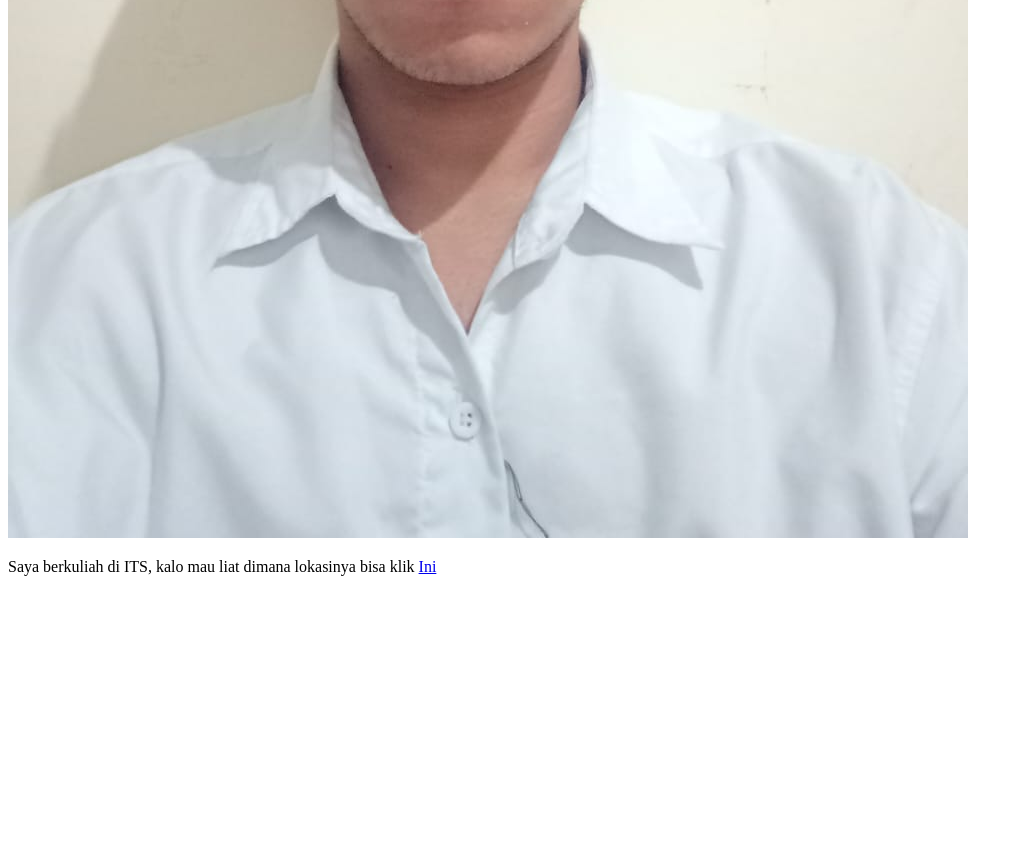
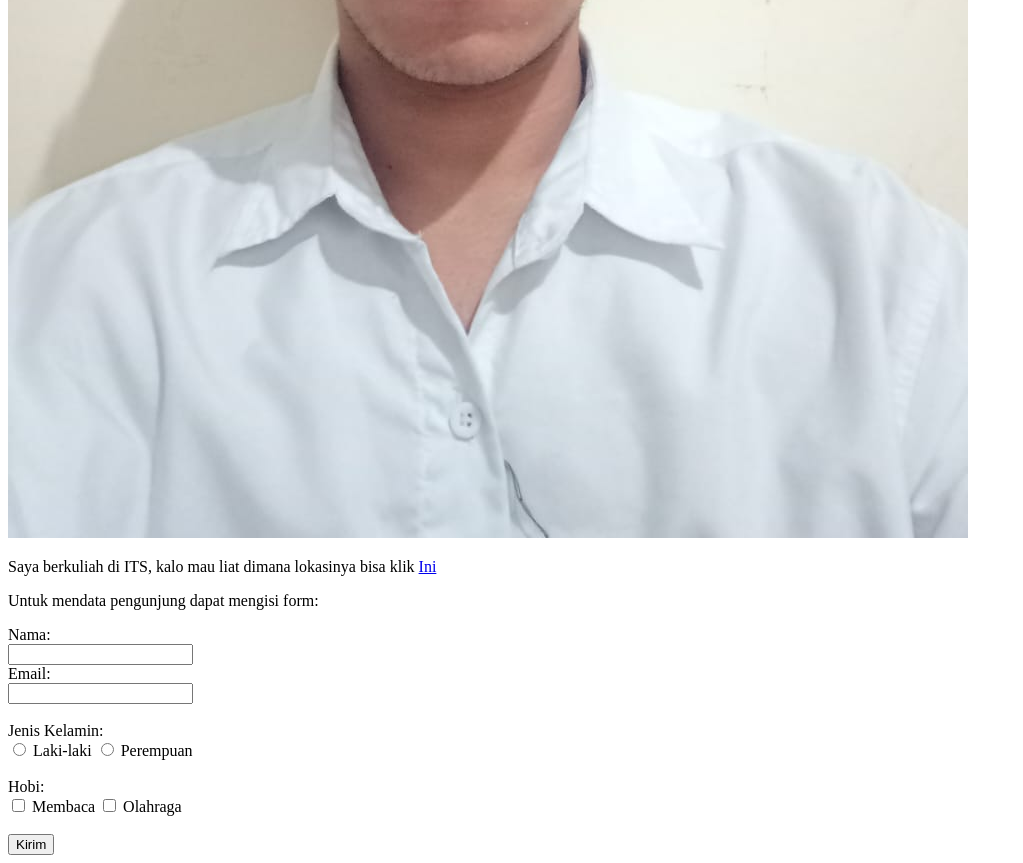
Before and after one commit to Shadow2j/profile-raymond, a plain HTML site: page index.html in a window 1280 px wide. Shown: the part 1153-2016 px from the top of the page, without its empty margins (0-1023 px from the left). Before the commit the page ends 1745 px from the top, so only its background shows below. Drawn offline with Linux system fonts and the light colour scheme.

Commit message:
Update index.html

```diff
--- a/index.html
+++ b/index.html
@@ -37,5 +37,33 @@
     <p id="r2">Foto saya:</p>
     <img src="WhatsApp Image 2025-09-01 at 08.00.28_379121ba.jpg">
     <p>Saya berkuliah di ITS, kalo mau liat dimana lokasinya bisa klik <a href="https://maps.app.goo.gl/rqB4QwZQ9HCRiMgU6">Ini</a></p>
+    <p>Untuk mendata pengunjung dapat mengisi form:</p>
+    <form>
+        <label>Nama:</label><br>
+        <input type="text" name="nama"><br>
+          <label>Email:</label><br>
+            <input type="email" name="email"><br><br>
+
+
+
+    <label>Jenis Kelamin:</label><br>
+
+    <input type="radio" name="gender" value="Laki-laki"> Laki-laki
+
+    <input type="radio" name="gender" value="Perempuan"> Perempuan<br><br>
+
+
+
+    <label>Hobi:</label><br>
+
+    <input type="checkbox" name="hobi" value="Membaca"> Membaca
+
+    <input type="checkbox" name="hobi" value="Olahraga"> Olahraga<br><br>
+
+
+
+    <input type="submit" value="Kirim">
+    </form>
+
 </body>
 </html>
```
